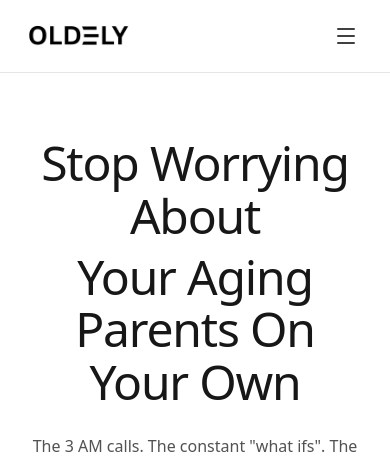
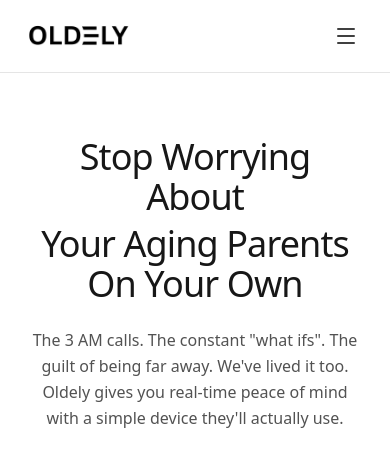
Before and after one commit to edijavier99/oldely_website, a React (Vite) app in the folder frontend/: page / in a window 390 px wide. Shown: the top 459 px of the page. Built offline with nearby package versions, Linux system fonts and the light colour scheme.

Commit message:
uddated the header to 4xl font size

```diff
--- a/frontend/src/modules/home/components/Herosection.tsx
+++ b/frontend/src/modules/home/components/Herosection.tsx
@@ -26,7 +26,7 @@ const ElderlyCareHero = () => {
 
 
         {/* Main Heading */}
-        <h1 className="text-center sm:text-left text-5xl md:text-5xl lg:text-5xl xl:text-6xl font-light text-neutral-900 mb-6 tracking-tight leading-[1.1]">
+        <h1 className="text-center sm:text-left text-4xl md:text-5xl lg:text-5xl xl:text-6xl font-light text-neutral-900 mb-6 tracking-tight leading-[1.1]">
             Stop Worrying About
             <span className="block font-medium mt-2">Your Aging Parents On Your Own</span>
           </h1>
```
